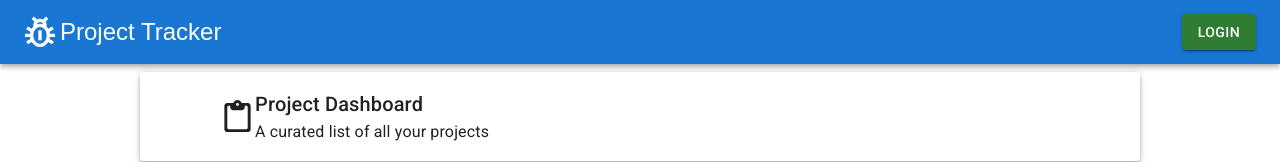
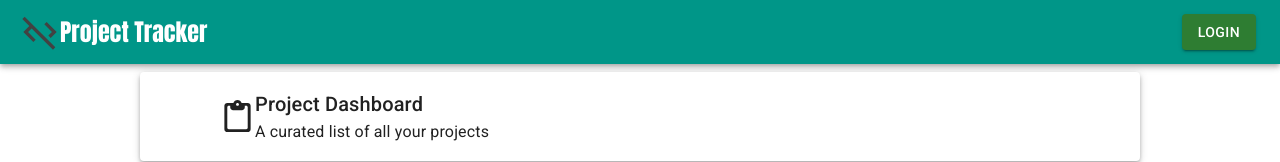
Before and after one commit to Mojdehh/Project-Tracker, a React (Create React App) app in the folder frontend/: page / in a window 1280 px wide. Shown: the top 162 px of the page. Built offline with nearby package versions, Linux system fonts and the light colour scheme; no server answers.

Commit message:
add color to nav and modify logo, font

```diff
--- a/frontend/public/index.html
+++ b/frontend/public/index.html
@@ -32,6 +32,9 @@
       rel="stylesheet"
       href="https://fonts.googleapis.com/icon?family=Material+Icons"
     />
+
+    <!-- <link rel="preconnect" href="https://fonts.gstatic.com" crossorigin> -->
+<link href="https://fonts.googleapis.com/css2?family=Anton&family=Roboto:wght@100&display=swap" rel="stylesheet">
     <title>Project Tracker</title>
   </head>
   <body>
--- a/frontend/src/App.css
+++ b/frontend/src/App.css
@@ -1,6 +1,13 @@
 .App {
   text-align: center;
   font-family: Roboto;
+  /* background-color: #efdcd5; */
+  height: calc(100vh);
+}
+
+.NavBar {
+  font-family: 'Anton', sans-serif;
+  color: black;
 }
 
 .App-logo {
--- a/frontend/src/App.js
+++ b/frontend/src/App.js
@@ -15,7 +15,8 @@
   return (
     <div className="App">
       <>
-        <NavBar />
+
+        <NavBar className="NavBar"/>
         <Routes>
         <Route path="/login" element={<Login />}></Route>
           <Route path="/" element={<VerticalNav />}></Route>
--- a/frontend/src/components/NavBar.jsx
+++ b/frontend/src/components/NavBar.jsx
@@ -13,8 +13,30 @@
 import { useEffect } from "react";
 import axios from "axios";
 import { useState } from "react";
+import { createTheme, ThemeProvider } from '@mui/material/styles';
+import NextWeekOutlinedIcon from '@mui/icons-material/NextWeekOutlined';
+import CodeOffOutlinedIcon from '@mui/icons-material/CodeOffOutlined';
+
+const theme = createTheme({
+  palette: {
+    primary: {
+      // Purple and green play nicely together.
+      main: '#009688',
+    },
+    secondary: {
+      // This is green.A700 as hex.
+      main: '#00675b',
+    },
+    typography: {
+      fontFamily: [
+        '"Anton"',
+      ].join(','),
+    },
+  },
+});
 
 export default function ButtonAppBar() {
+
   const [username, setUsername] = useState("")
 
   useEffect(() => {
@@ -36,18 +58,21 @@
 
 
   return (
-
+<ThemeProvider theme={theme}>
     <Box sx={{ flexGrow: 1 }}>
-      <AppBar position="static">
+      <AppBar className="NavBar" position="static">
         <Toolbar>
           <IconButton
             size="medium"
             edge="start"
             color="inherit"
             aria-label="menu"
-            sx={{ mr: 2 }}
+            sx={{ mr: 2, fontFamily: 'Anton',  }}
           >
-            <PestControlOutlinedIcon sx={{ fontSize: 40 }} /> Project Tracker
+            <CodeOffOutlinedIcon sx={{ color: '#424242', fontSize: 40 }} />
+
+            Project Tracker
+
           </IconButton>
           <Typography
             variant="h6"
@@ -61,8 +86,9 @@
                 <Avatar alt={username} src="/static/images/avatar/1.jpg" />
               </ListItemAvatar>
               <Button
+              color="secondary"
                 variant="contained"
-                color="success"
+
                 onClick={() => handleLogoutClick()}
                 >
                 Logout
@@ -82,5 +108,6 @@
         </Toolbar>
       </AppBar>
     </Box>
+    </ThemeProvider>
   );
 }
--- a/frontend/src/components/VerticalNav.jsx
+++ b/frontend/src/components/VerticalNav.jsx
@@ -167,6 +167,7 @@
             {/* <Paper elevation={4}> */}
             <Grid containder sx={{  height: 450 }}>
               <BasicTable
+
                 name="Project Name"
                 number="Number of Tickets"
                 status="Project Status"
```
